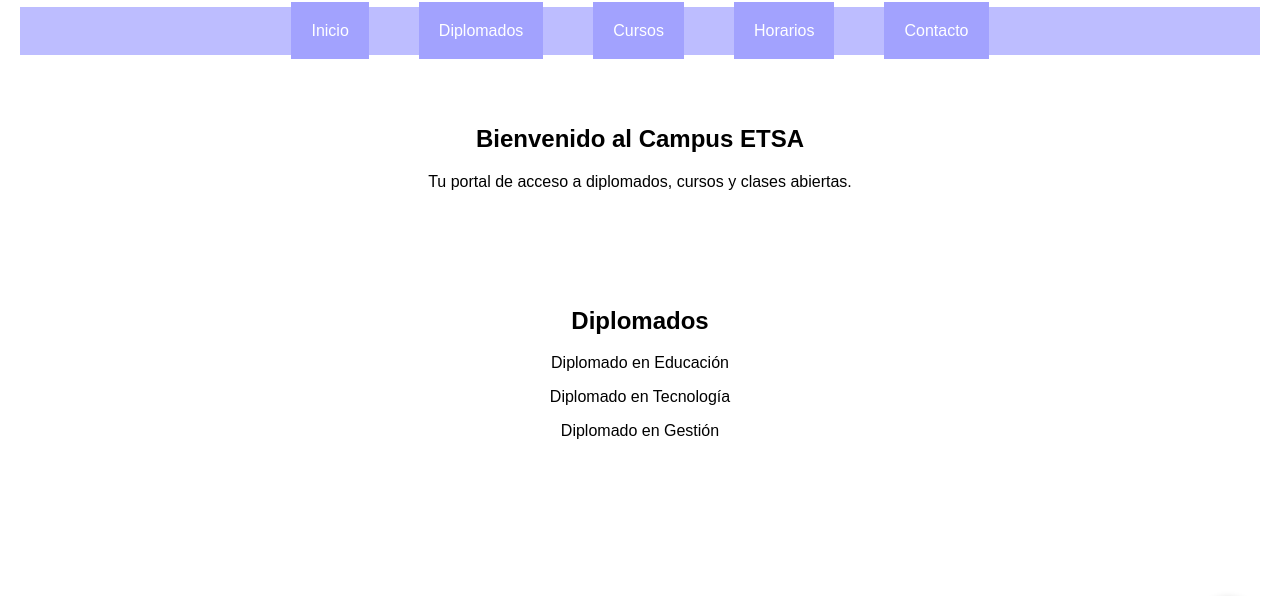
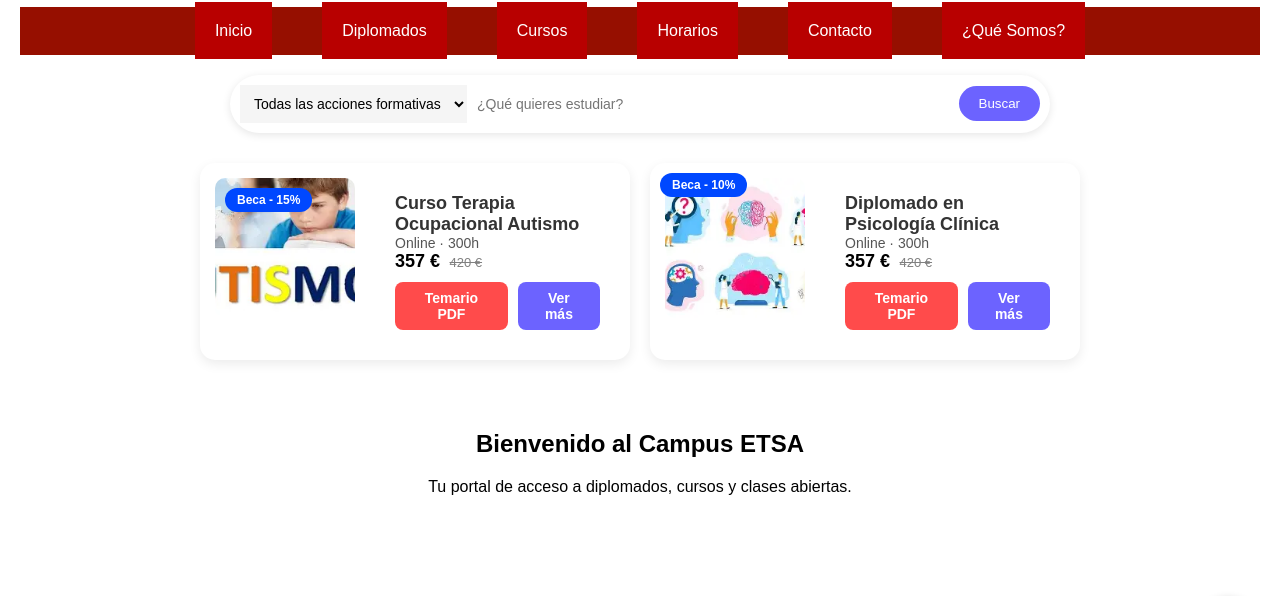
Before and after one commit to FundacionEsta/campusEtsa, a plain HTML site: page index.html in a window 1280 px wide. Shown: the part 115-711 px from the top of the page. Drawn offline with Linux system fonts and the light colour scheme.

Commit message:
(ESTA-v1.0.1): Se crea barra de busqueda por formacion y cambio de colores junto a funcionalidad del boton ¿Que somos?

```diff
--- a/ESTAscript.js
+++ b/ESTAscript.js
@@ -1,11 +1,14 @@
-document.getElementById("loginBtn").addEventListener("click", function() {
-    alert("Aquí irá el login con conexión al backend.");
-});
+document.getElementById("categorySelect").addEventListener("change", filterCards);
+document.getElementById("searchBtn").addEventListener("click", filterCards);
 
-// Ejemplo para cargar diplomados (se puede conectar a API después)
-const diplomados = ["Diplomado en Educación", "Diplomado en Tecnología", "Diplomado en Gestión"];
-document.getElementById("diplomados-list").innerHTML = diplomados.map(d => `<p>${d}</p>`).join("");
+function filterCards() {
+    let category = document.getElementById("categorySelect").value;
+    let searchText = document.getElementById("searchInput").value.toLowerCase();
+    let cards = document.querySelectorAll(".curso-card");
 
-// Ejemplo para cursos
-const cursos = ["Curso de Excel", "Curso de Programación", "Curso de Liderazgo"];
-document.getElementById("cursos-list").innerHTML = cursos.map(c => `<p>${c}</p>`).join("");
+    cards.forEach(card => {
+        let matchesCategory = (category === "todos" || card.dataset.type === category);
+        let matchesSearch = card.querySelector("h3").textContent.toLowerCase().includes(searchText);
+        card.style.display = (matchesCategory && matchesSearch) ? "block" : "none";
+    });
+}
--- a/ESTSdiseño.css
+++ b/ESTSdiseño.css
@@ -5,9 +5,7 @@ body {
     background-color: #ffffffff;
     color: black ;
 }
- h1 {
 
- }
 header {
     display: center;
     justify-content: space-between;
@@ -38,7 +36,7 @@ nav ul {
     margin: 0;
     padding: 15px;
     color: black;
-    background-color: #bdbdffff;
+    background-color: rgb(150, 15, 0);
 
 }
 
@@ -48,7 +46,7 @@ nav a, nav button {
     background: none;
     border: none;
     cursor: pointer;
-    background-color: #a2a2feff;
+    background-color: rgb(184, 0, 0);
     padding: 20px 20px;
     transition: background-color 0.3s ease, color 0.3s ease;
 
@@ -162,7 +160,7 @@ footer .social a {
     justify-content: center;  /* Centra horizontalmente */
     align-items: center;      /* Centra verticalmente */
     min-height: 100vh;
-    background-color: ;
+    background-color: rgb(255, 253, 253);
 }
 
 .etiqueta-descuento {
@@ -280,3 +278,182 @@ footer .social a {
 .whatsapp-float:hover {
     transform: scale(1.1);
 }
+.search-bar {
+    display: flex;
+    justify-content: center;
+    align-items: center;
+    margin: 30px auto;
+    max-width: 800px;
+    background-color: white;
+    border-radius: 50px;
+    overflow: hidden;
+    box-shadow: 0 2px 8px rgba(0,0,0,0.1);
+}
+
+.search-bar select {
+    border: none;
+    padding: 15px;
+    font-size: 14px;
+    outline: none;
+    background-color: #f5f5f5;
+}
+
+.search-bar input {
+    flex: 1;
+    border: none;
+    padding: 15px;
+    font-size: 14px;
+    outline: none;
+}
+
+.search-bar {
+    display: flex;
+    justify-content: center;
+    margin: 20px auto;
+    padding: 10px;
+    background: white;
+    border-radius: 30px;
+    box-shadow: 0 2px 8px rgba(0,0,0,0.1);
+    max-width: 800px;
+}
+.search-bar select, .search-bar input {
+    border: none;
+    outline: none;
+    padding: 10px;
+    font-size: 14px;
+}
+.search-bar button {
+    background: #6c63ff;
+    color: white;
+    border: none;
+    padding: 10px 20px;
+    border-radius: 20px;
+    cursor: pointer;
+}
+
+.cards-container {
+    display: flex;
+    justify-content: center;
+    flex-wrap: wrap;
+    gap: 20px;
+    margin-top: 30px;
+}
+
+.curso-card {
+    background: white;
+    border-radius: 15px;
+    box-shadow: 0 4px 12px rgba(0,0,0,0.08);
+    overflow: hidden;
+    display: flex;
+    gap: 15px;
+    padding: 15px;
+    width: 400px;
+    transition: transform 0.2s ease, box-shadow 0.2s ease;
+}
+
+.curso-card:hover {
+    transform: translateY(-3px);
+    box-shadow: 0 6px 16px rgba(0,0,0,0.12);
+}
+
+.curso-card img {
+    width: 140px;
+    height: 140px;
+    object-fit: cover;
+    border-radius: 10px;
+}
+
+.curso-info {
+    flex: 1;
+    display: flex;
+    flex-direction: column;
+    justify-content: space-between;
+}
+
+.curso-info h3 {
+    font-size: 18px;
+    margin: 0;
+    color: #333;
+    font-weight: bold;
+}
+
+.curso-detalles {
+    font-size: 14px;
+    color: #555;
+}
+
+.precio {
+    font-size: 18px;
+    font-weight: bold;
+    color: #000;
+}
+
+.precio-anterior {
+    text-decoration: line-through;
+    color: gray;
+    font-size: 13px;
+    margin-left: 5px;
+}
+
+.botones {
+    display: flex;
+    gap: 10px;
+    margin-top: 10px;
+}
+
+.btn {
+    padding: 8px 15px;
+    border-radius: 8px;
+    border: none;
+    cursor: pointer;
+    font-size: 14px;
+    font-weight: bold;
+    transition: background 0.3s ease, transform 0.2s ease;
+}
+
+.btn-vermas {
+    background-color: #6c63ff;
+    color: white;
+}
+
+.btn-vermas:hover {
+    background-color: #574bff;
+    transform: scale(1.05);
+}
+
+.btn-pdf {
+    background-color: #ff4b4b;
+    color: white;
+}
+
+.btn-pdf:hover {
+    background-color: #6c63ff;
+    transform: scale(1.05);
+}
+
+.badge {
+    position: absolute;
+    top: 10px;
+    left: 10px;
+    background: rgb(0, 72, 255);
+    color: white;
+    padding: 5px 12px;
+    border-radius: 20px;
+    font-size: 12px;
+    font-weight: bold;
+}
+
+.mision {
+
+    top: 100px;
+    font-size: medium;
+    border-radius: 20px;
+    box-shadow: 0 4px 12px rgba(0,0,0,0.08);
+    position: center;
+    background-color: #a49fffff;
+    color: white;
+    padding: 10px 15px;
+    border: 15xp;
+    cursor: pointer;
+
+}
--- a/index.html
+++ b/index.html
@@ -28,13 +28,64 @@
 <nav>
 
     <ul>
-        <li><a href="#inicio">Inicio</a></li>
+        <li><a href="index.html">Inicio</a></li>
         <li><a href="#diplomados">Diplomados</a></li>
         <li><a href="#cursos">Cursos</a></li>
         <li><a href="#horarios">Horarios</a></li>
         <li><a href="#contacto">Contacto</a></li>
+        <li><a href="ESTAsomos.html">¿Qué Somos?</a></li>
      </ul>
 </nav>
+
+<div class="search-bar">
+    <select id="categorySelect">
+        <option value="todos">Todas las acciones formativas</option>
+        <option value="curso">Cursos</option>
+        <option value="diplomado">Diplomados</option>
+    </select>
+    <input type="text" id="searchInput" placeholder="¿Qué quieres estudiar?">
+    <button id="searchBtn">Buscar</button>
+</div>
+
+<div class="cards-container">
+
+ <div class="curso-card" data-type="curso">
+    <div style="position: relative;">
+        <img src="autismo.png" alt="Curso Autismo">
+        <span class="badge">Beca - 15%</span>
+    </div>
+    <div class="curso-info">
+        <h3>Curso Terapia Ocupacional Autismo</h3>
+        <div class="curso-detalles">Online · 300h</div>
+        <div>
+            <span class="precio">357 €</span>
+            <span class="precio-anterior">420 €</span>
+        </div>
+        <div class="botones">
+            <button class="btn btn-pdf">Temario PDF</button>
+            <button class="btn btn-vermas">Ver más</button>
+        </div>
+    </div>
+</div>
+
+
+
+    <div class="curso-card" data-type="diplomado">
+        <span class="badge">Beca - 10%</span>
+        <img src="pscologia.png" alt="Imagen diplomado">
+       <div class="curso-info">
+        <h3>Diplomado en Psicología Clínica</h3>
+        <div class="curso-detalles">Online · 300h</div>
+        <div>
+            <span class="precio">357 €</span>
+            <span class="precio-anterior">420 €</span>
+        </div>
+           <div class="botones">
+            <button class="btn btn-pdf">Temario PDF</button>
+            <button class="btn btn-vermas">Ver más</button>
+        </div>
+    </div>
+</div>
 
 
     </header>
@@ -51,7 +102,7 @@
         </div>
     </section>
 
-<div class="curso-container">
+<div class="curso-container"  data-type="diplomado">
 
     <div class="curso-card">
     <span class="etiqueta-descuento">Beca - 15%</span>
@@ -59,7 +110,7 @@
 
 
     <div class="curso-info">
-        <h3><b>CURSO RECREACION Y DIVERCION:</b> Curso Recreacion  ejemplo</h3>
+        <h3><b>CURSO RECREACION Y DIVERSION:</b> Curso Recreación  ejemplo</h3>
         <p class="detalles">
             <span>📍 Online</span> •
             <span>⏱ 300h</span>
```
Also changed, not shown: ESTAsomos.html (added, +70 -0 lines), autismo.png (added), pscologia.png (added), whapp.png (added).
